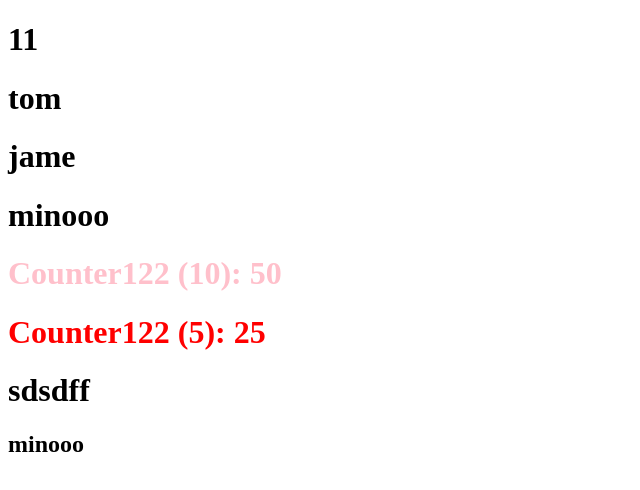
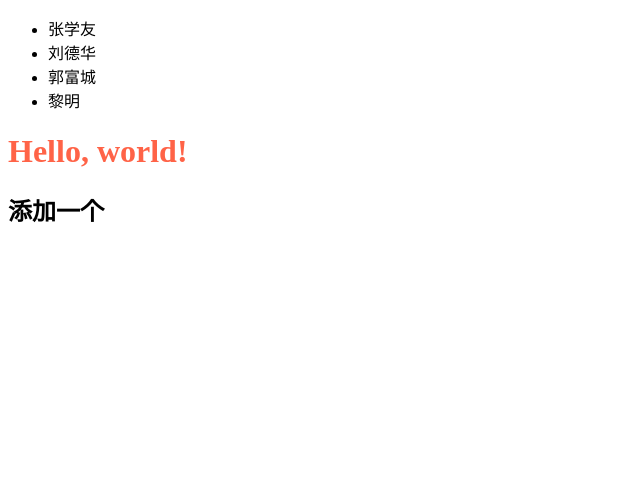
Before and after one commit to minooo/React-Study, a React app in the folder step-01/: page / in a window 1280 px wide. Shown: the top 490 px of the page, without its empty margins (0-640 px from the left). Built offline with nearby package versions, Linux system fonts and the light colour scheme.

Commit message:
step-01 完成 :blush:

```diff
--- /dev/null
+++ b/step-01/index.html
@@ -0,0 +1,11 @@
+<!DOCTYPE html>
+<html lang="en">
+<head>
+  <meta charset="UTF-8">
+  <title>开发模式</title>
+</head>
+<body>
+<div id="app"></div>
+<script type="text/javascript" src="/bundle.js"></script>
+</body>
+</html>
--- a/step-01/package.json
+++ b/step-01/package.json
@@ -17,6 +17,7 @@
   "author": "minooo",
   "license": "MIT",
   "dependencies": {
+    "babel-polyfill": "^6.9.1",
     "react": "^15.2.1",
     "react-dom": "^15.2.1"
   },
--- a/step-01/src/App.js
+++ b/step-01/src/App.js
@@ -1,79 +1,12 @@
-/*import React, { Component } from 'react';
-import { NICE, SUPER_NICE } from './colors';
-
-class Counter extends Component {
-  constructor(props) {
-    super(props);
-    this.state = { counter: 0 };
-    this.interval = setInterval(() => this.tick(), 1000);
-  }
-
-  tick() {
-    this.setState({
-      counter: this.state.counter + this.props.increment
-    });
-  }
-
-  componentWillUnmount() {
-    clearInterval(this.interval);
-  }
-
-  render() {
-    return (
-      <h1 style={{ color: this.props.color }}>
-        Counter122 ({this.props.increment}): {this.state.counter}
-      </h1>
-    );
-  }
-}
-
-export default class App extends Component {
-  render() {
-    return (
-      <div>
-        <Counter increment={10} color={NICE} />
-        <Counter increment={5} color={SUPER_NICE} />
-      </div>
-    );
-  }
-}*/
-
 import React, { Component } from 'react';
-import { NICE, SUPER_NICE } from './colors';
-
-class Counter extends Component {
-  constructor(props) {
-    super(props);
-    this.state = { counter: 0 };
-    this.interval = setInterval(() => this.tick(), 1000);
-  }
-
-  tick() {
-    this.setState({
-      counter: this.state.counter + this.props.increment
-    });
-  }
-
-  componentWillUnmount() {
-    clearInterval(this.interval);
-  }
-
-  render() {
-    return (
-      <h1 style={{ color: this.props.color }}>
-        Counter122 ({this.props.increment}): {this.state.counter}
-      </h1>
-    );
-  }
-}
 
 export default class App extends Component {
   state = {
     names: [
-      {name: '11'},
-      {name: 'tom'},
-      {name: 'jame'},
-      {name: 'minooo'}
+      {name: '张学友'},
+      {name: '刘德华'},
+      {name: '郭富城'},
+      {name: '黎明'}
     ]
   };
 
@@ -81,15 +14,17 @@ export default class App extends Component {
     const {names} = this.state;
     return (
       <div>
-        {
-          names.map((item, index) =>
-            <h1 key={index}>{item.name}</h1>
-          )
-        }
-        <Counter increment={10} color={NICE} />
-        <Counter increment={5} color={SUPER_NICE} />
-        <h1>sdsdff</h1>
-        <h2>minooo</h2>
+        <ul>
+          {
+            names.map((item, index) =>
+              <li key={index}>{item.name}</li>
+            )
+          }
+        </ul>
+        <h1 style={{ color: 'tomato' }}>
+          Hello, world!
+        </h1>
+        <h2>添加一个</h2>
       </div>
     );
   }
--- a/step-01/src/colors.js
+++ /dev/null
@@ -1,2 +0,0 @@
-export const NICE = 'pink';
-export const SUPER_NICE = 'red';
--- a/step-01/src/index.js
+++ b/step-01/src/index.js
@@ -1,3 +1,4 @@
+import 'babel-polyfill'
 import {AppContainer} from 'react-hot-loader';
 import React from 'react';
 import ReactDOM from 'react-dom';
--- a/step-01/webpack-dev-config.js
+++ b/step-01/webpack-dev-config.js
@@ -6,7 +6,6 @@
 
 const path = require('path');
 const webpack = require('webpack');
-const HtmlWebpackPlugin = require('html-webpack-plugin');
 
 module.exports = {
 
@@ -57,21 +56,8 @@ module.exports = {
     new webpack.HotModuleReplacementPlugin(),
     // 启用热替换,仅开发模式需要
 
-    new webpack.NoErrorsPlugin(),
+    new webpack.NoErrorsPlugin()
     // 允许错误不打断程序，,仅开发模式需要
-
-    new HtmlWebpackPlugin({           //根据模板插入css/js等生成最终HTML
-      title: '开发模式',
-      filename:'index.html',          //生成的html存放路径，相对于 path
-      favicon:'src/favicon.ico',      //favicon路径
-      template:'src/template.html',  //html模板路径
-      inject:'body',                  //js插入的位置，true/'head'  false/'body'
-      hash:true,                      //为静态资源生成hash值,作用就是清除缓存
-      minify:{                        //压缩HTML文件
-        removeComments:true,          //移除HTML中的注释
-        collapseWhitespace:false      //删除空白符与换行符
-      }
-    }),
 
   ]
 };
```
Also changed, not shown: step-01/.babelrc, 1 other file (tests, documents, lock files or other folders).
